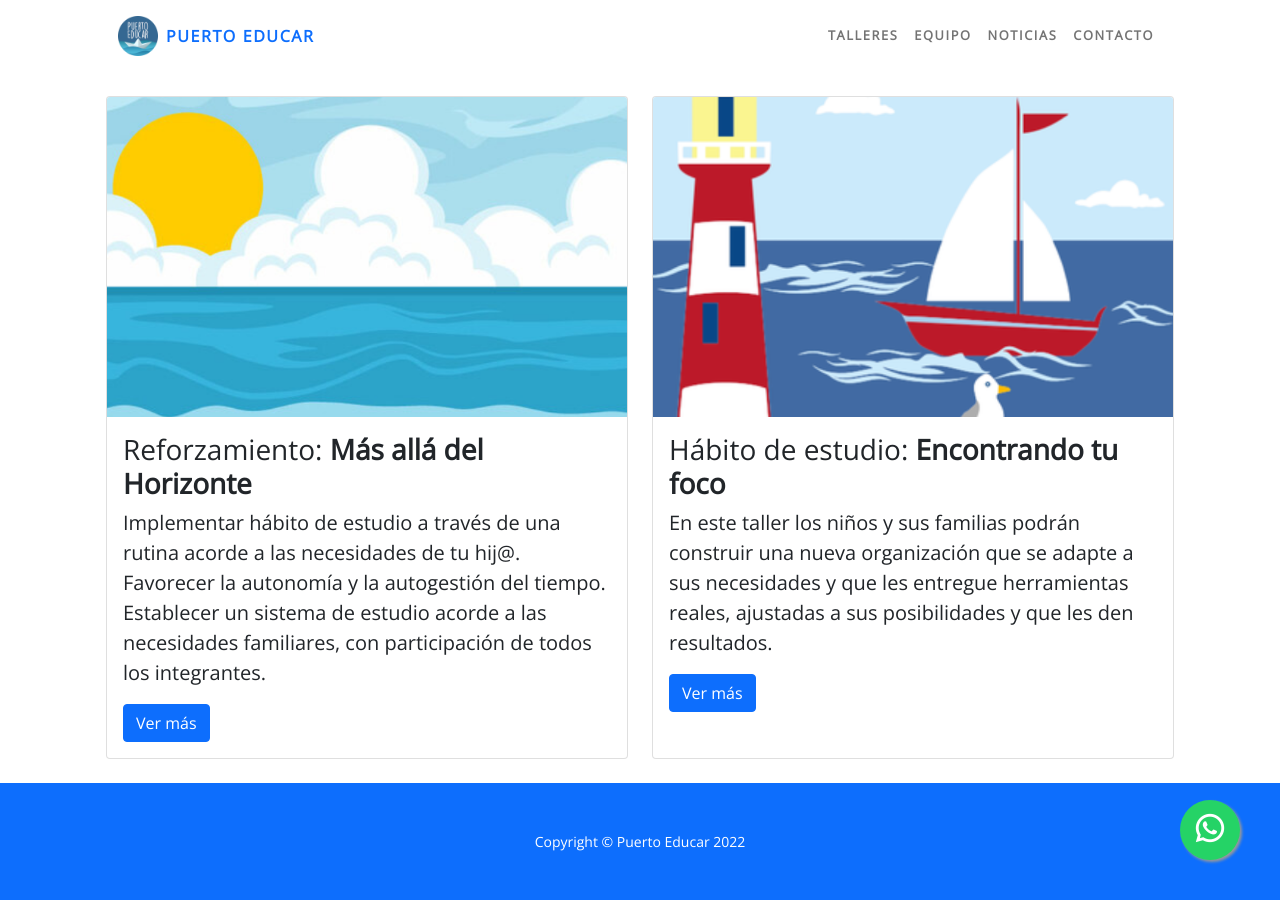
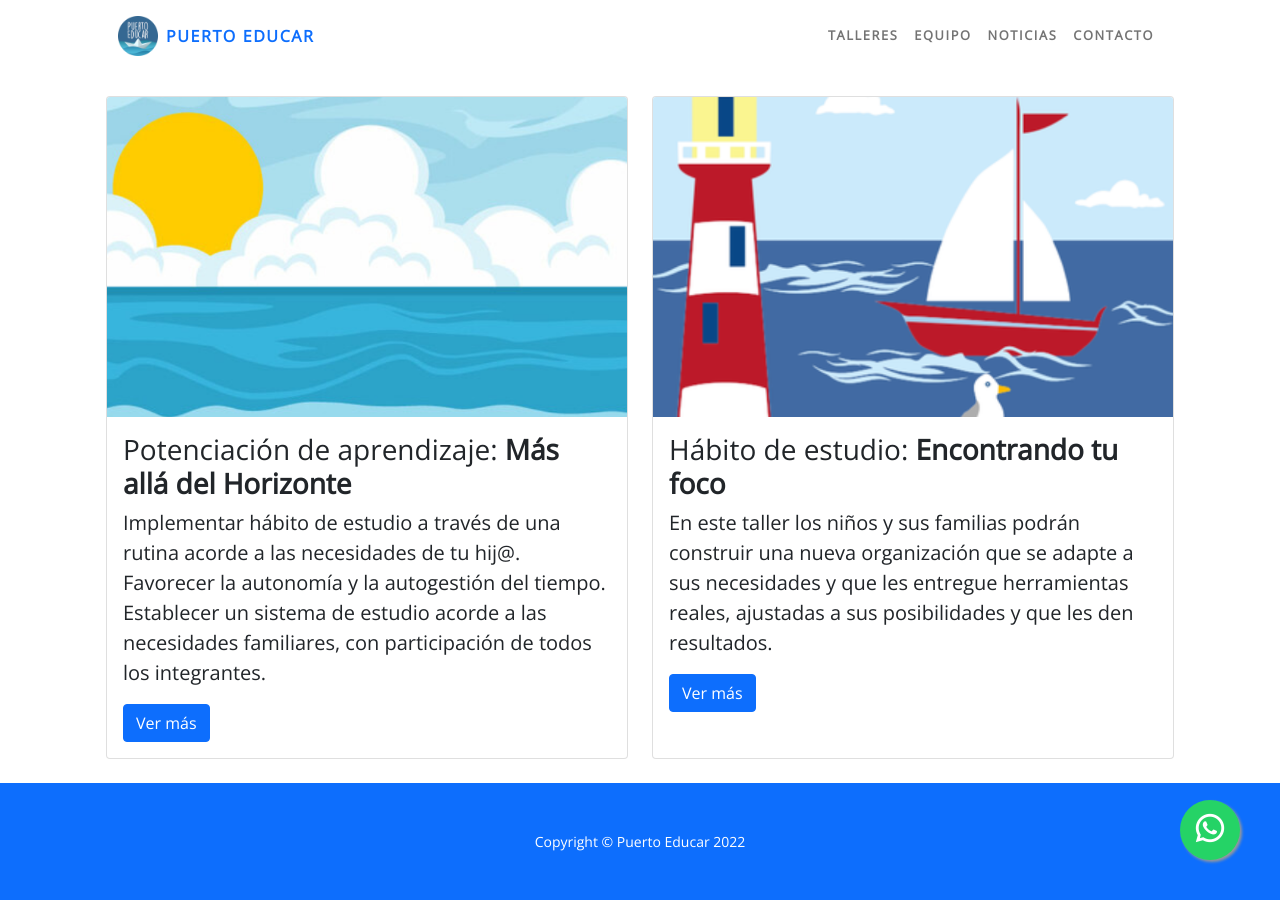
Before and after one commit to sbstn-jmnz/jam_prep, a Jekyll site: the page built from pages/workshops.html, in a window 1280 px wide and 900 px high, scrolled down 1729 px. Built offline with Jekyll 4.4.1, drawn with Linux system fonts in a browser that asks for light colours.

Commit message:
potenciacion

```diff
--- a/_includes/workshop_03.html
+++ b/_includes/workshop_03.html
@@ -2,7 +2,7 @@
   <div class="modal-dialog modal-fullscreen">
     <div class="modal-content">
       <div class="modal-header">
-        <h5 class="modal-title fs-2" id="exampleModalLabel">Reforzamiento: <strong>Más allá del horizonte</strong></h5></h5>
+        <h5 class="modal-title fs-2" id="exampleModalLabel">Potenciación de aprendizaje: <strong>Más allá del horizonte</strong></h5></h5>
         <button type="button" class="btn-close" data-bs-dismiss="modal" aria-label="Close"></button>
       </div>
       <div class="modal-body fs-4">
--- a/pages/workshops.html
+++ b/pages/workshops.html
@@ -50,7 +50,7 @@ image: avión.png
         <div class="card h-100">
           <img src="/assets/img/horizonte.png" class="card-img-top" alt="..." style="max-height: 380px;">
           <div class="card-body">
-            <h5 class="card-title fs-3">Reforzamiento: <strong>Más allá del Horizonte</strong></h5>
+            <h5 class="card-title fs-3">Potenciación de aprendizaje: <strong>Más allá del Horizonte</strong></h5>
             <p class="card-text fs-5">Implementar hábito de estudio a través de una rutina acorde a las necesidades de tu hij@. Favorecer la autonomía y la autogestión del tiempo. Establecer un sistema de estudio acorde a las necesidades familiares, con participación de todos los integrantes.</p>
             <button type="button" class="btn btn-primary" data-bs-toggle="modal" data-bs-target="#exampleModal3">
               Ver más
```
Also changed, not shown: 1 other file.
